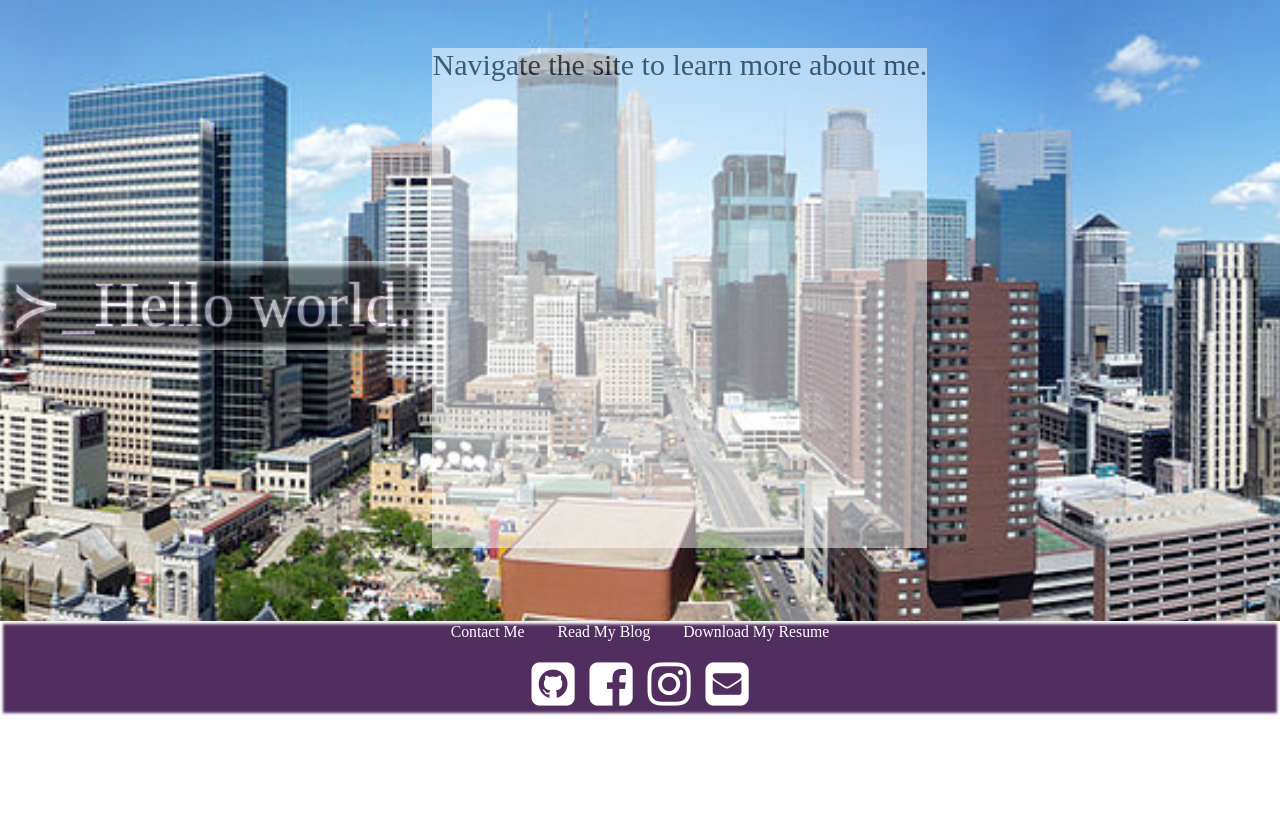
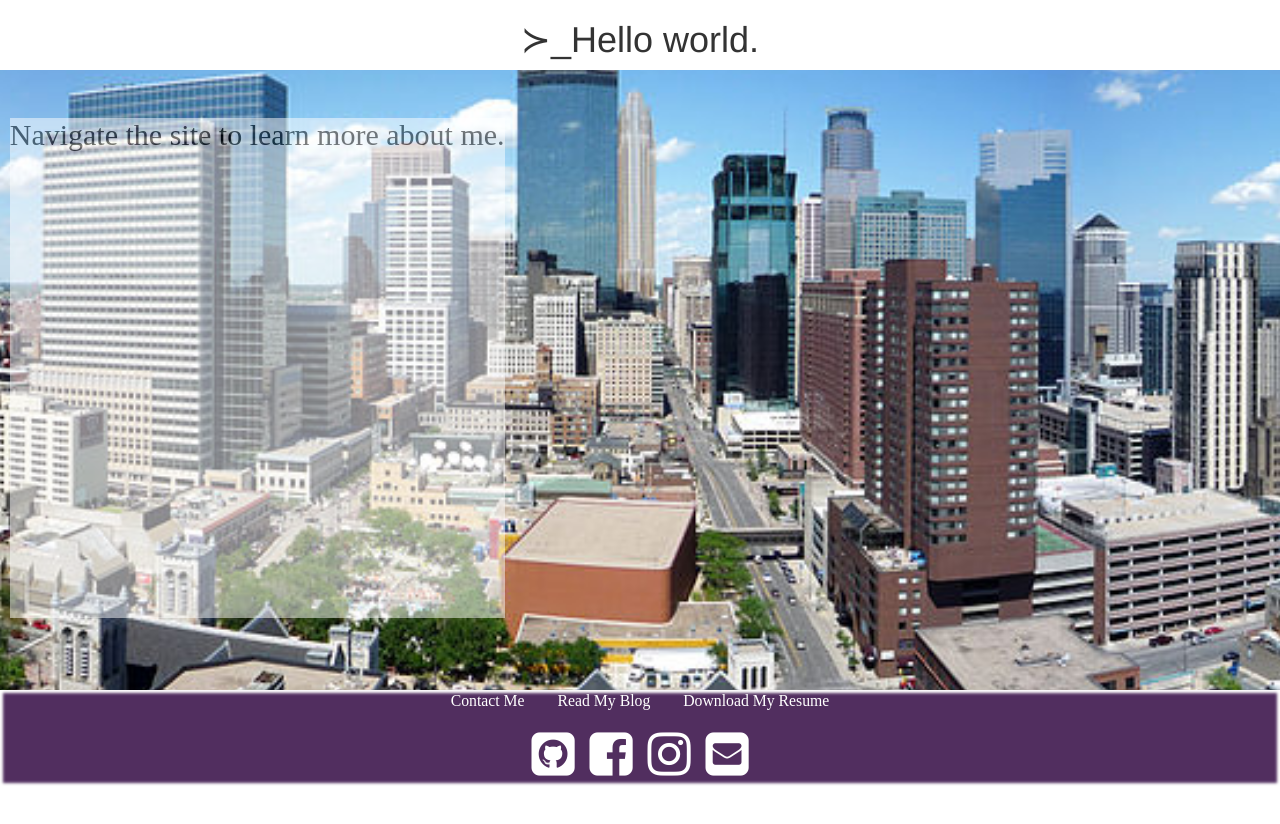
Before and after one commit to pfrank7/pfrank7.github.io, a Jekyll site: the page built from index.html, in a window 1280 px wide. Shown: the top 824 px of the page. Built offline with Jekyll 4.4.1, drawn with Linux system fonts in a browser that asks for light colours; nearby versions of some CDN libraries.

Commit message:
Update index.html

```diff
--- a/index.html
+++ b/index.html
@@ -43,10 +43,10 @@ title: Paige Frank
 }
 </style>
 <div>
+	<div class = "text-center">
+		<h1 id = "letters" >&#8827&lowbar;</h1>
+ 	</div>
 	<section class = "jumbotron">
-		<div class = "text-center">
-			<h1 id = "letters" >&#8827&lowbar;</h1>
-		</div>
 		<!--div id = "margin" class = "container">
 			<div class = "row">
 				<div class = "col-sm-12">
```
